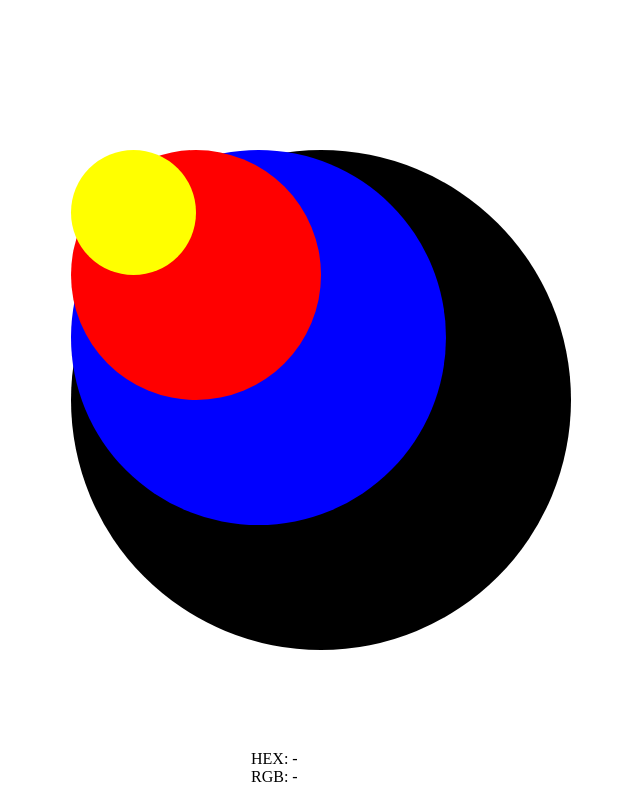
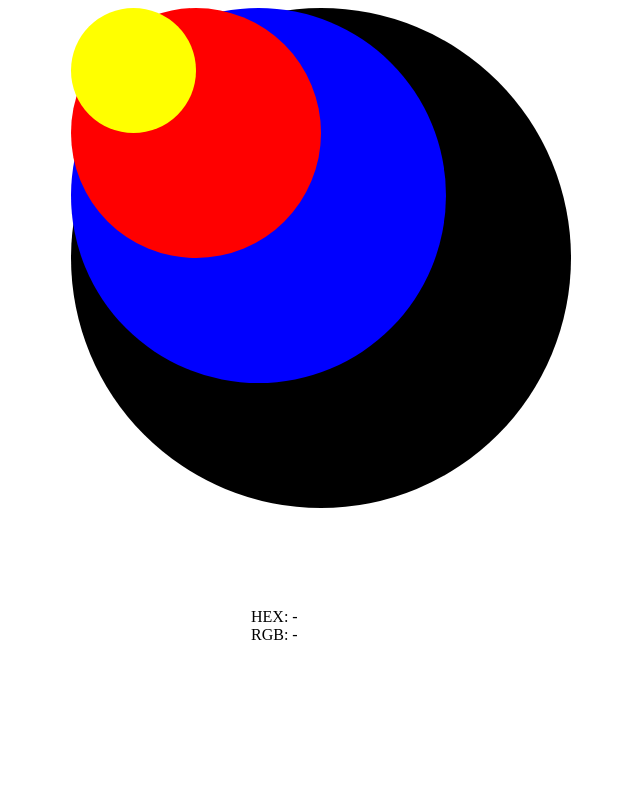
Before and after one commit to MyHKo/color-space, a website with bundled scripts: page index.html in a window 1280 px wide. Shown: the whole page, without its empty margins (319-959 px from the left). Built offline with nearby package versions, Linux system fonts and the light colour scheme.

Commit message:
feat: change the functionality, now content is displayed by flex container, absolute positioning is no longer used. Delete redundant style.js and its mentionings

```diff
--- a/app/js/main.js
+++ b/app/js/main.js
@@ -1,5 +1,4 @@
 'use strict'
-import {setInitialPositions} from "./style.js"
 import {generateBlack, generateRed, generateBlue, generateYellow, paintLabels} from "./colors.js";
 
 function changeColor(circle){
@@ -21,8 +20,6 @@ function changeColor(circle){
     }
 }
 
-setInitialPositions();
-
 document.addEventListener('click', (event) => {
     if(event.target.classList.contains('circle')){
         changeColor(event.target)
--- a/app/js/style.js
+++ /dev/null
@@ -1,12 +0,0 @@
-'use strict';
-
-function setInitialPositions(){
-    const circleContainer = document.querySelector('.circles');
-    const labelContainer = document.querySelector('.labels');
-    circleContainer.style.left = (window.innerWidth - circleContainer.offsetWidth)/2 + 'px';
-    circleContainer.style.top = (window.innerHeight - circleContainer.offsetHeight)/2 + 'px';
-    labelContainer.style.left = (window.innerWidth - labelContainer.offsetWidth)/2 + 'px';
-    labelContainer.style.top = circleContainer.getBoundingClientRect().bottom + 100 + 'px';
-}
-
-export {setInitialPositions};
--- a/app/scss/style.scss
+++ b/app/scss/style.scss
@@ -3,11 +3,17 @@ $blueSize: $maxSize - $maxSize/4;
 $redSize: $blueSize - $blueSize/3;
 $yellowSize: $redSize - $redSize /2;
 
+.main{
+  width: 100%;
+  display: flex;
+  flex-direction: column;
+  align-items: center;
+  gap: 100px
+}
 
 .circles {
   width: $maxSize;
   height: $maxSize;
-  position: absolute;
 }
 
 .circle {
@@ -66,7 +72,6 @@ $yellowSize: $redSize - $redSize /2;
 
 
 .labels{
-  position: absolute;
   width: 140px;
 }
 
```
Also changed, not shown: app/scss/style.css, 1 other file.
